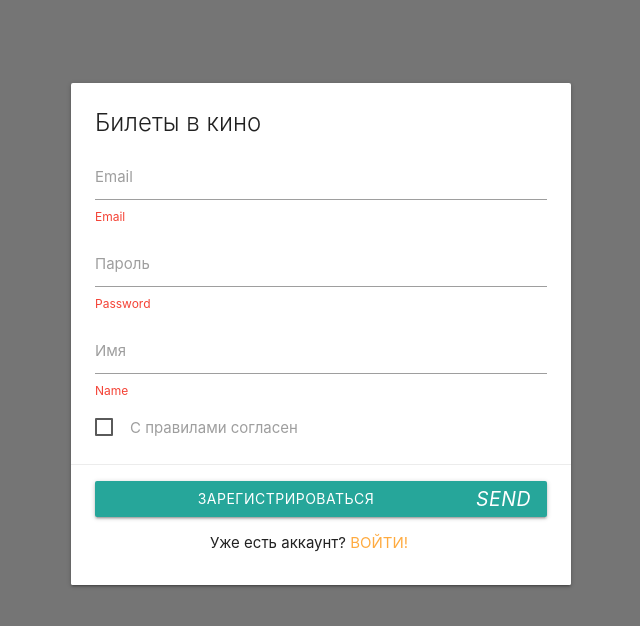
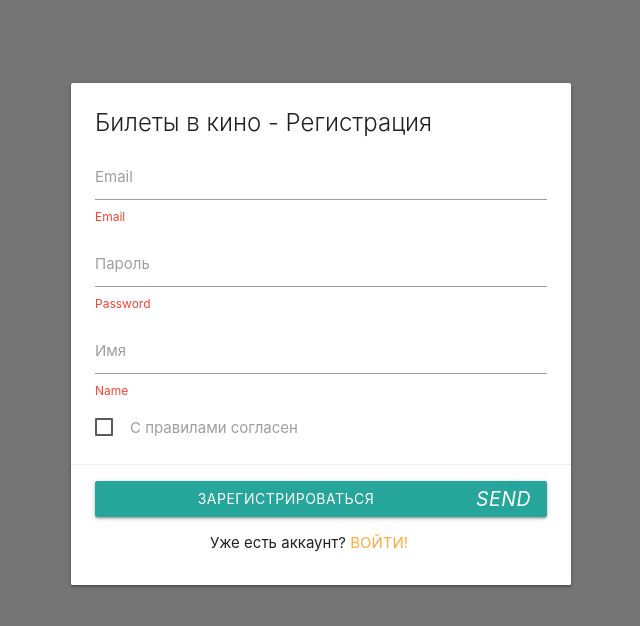
Before and after one commit to 29907ilya/MTProject, a Vue app: page /register in a window 1280 px wide. Shown: the top 626 px of the page, without its empty margins (319-959 px from the left). Built offline with nearby package versions, Linux system fonts and the light colour scheme; the HTML template or start-up script is replaced by a standard one.

Commit message:
added vee and yup

```diff
--- a/package.json
+++ b/package.json
@@ -8,11 +8,15 @@
     "lint": "vue-cli-service lint"
   },
   "dependencies": {
+    "@vuelidate/core": "^2.0.0-alpha.32",
+    "@vuelidate/validators": "^2.0.0-alpha.25",
     "core-js": "^3.6.5",
     "materialize-css": "^1.0.0-rc.2",
+    "vee-validate": "^3.4.14",
     "vue": "^3.0.0",
     "vue-router": "^4.0.0-0",
-    "vuex": "^4.0.0-0"
+    "vuex": "^4.0.0-0",
+    "yup": "^0.32.11"
   },
   "devDependencies": {
     "@vue/cli-plugin-babel": "~4.5.0",
--- a/src/views/Login.vue
+++ b/src/views/Login.vue
@@ -1,32 +1,24 @@
 <template>
   <form class="card auth-card" @submit.prevent="submitHandler">
     <div class="card-content">
-      <span class="card-title">Билеты в кино</span>
+      <span class="card-title">Билеты в кино - Вход</span>
       <div class="input-field">
         <input
-            id="email"
-            type="text"
-            class="validate"
-        >
+          id="email"
+          type="text"
+        />
         <label for="email">Email</label>
         <small class="helper-text invalid">Email</small>
       </div>
       <div class="input-field">
-        <input
-            id="password"
-            type="password"
-            class="validate"
-        >
+        <input id="password" type="password" class="validate" />
         <label for="password">Пароль</label>
         <small class="helper-text invalid">Password</small>
       </div>
     </div>
     <div class="card-action">
       <div>
-        <button
-            class="btn waves-effect waves-light auth-submit"
-            type="submit"
-        >
+        <button class="btn waves-effect waves-light auth-submit" type="submit">
           Войти
           <i class="material-icons right">send</i>
         </button>
@@ -43,6 +35,18 @@
 <script>
 export default {
   name: 'login',
+  // setup() {
+  //   const {value: email, errorMessage: eError, handleBlur: eBlur} = useField('email')
+  //   const {value: password, errorMessage: pError, handleBlur: pBlur} = useField('password')
+  //   return {
+  //     email,
+  //     password,
+  //     eError,
+  //     pError,
+  //     eBlur,
+  //     pBlur
+  //   }
+  // },
   methods: {
     submitHandler () {
       this.$router.push('/')
--- a/src/views/Register.vue
+++ b/src/views/Register.vue
@@ -1,7 +1,7 @@
 <template>
   <form class="card auth-card">
     <div class="card-content">
-      <span class="card-title">Билеты в кино</span>
+      <span class="card-title">Билеты в кино - Регистрация</span>
       <div class="input-field">
         <input
             id="email"
```
Also changed, not shown: src/router/index.js (+0 -33 lines), 1 other file (tests, documents, lock files or other folders).
